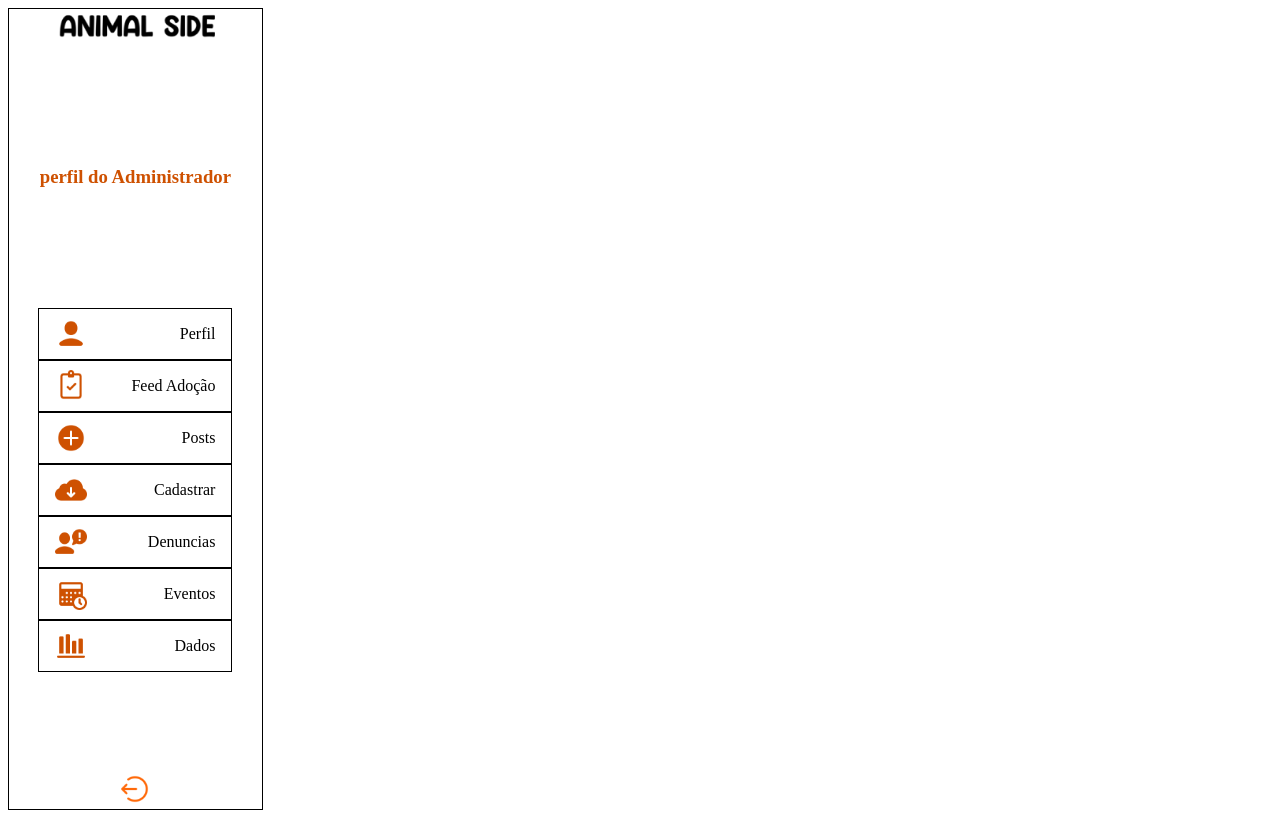
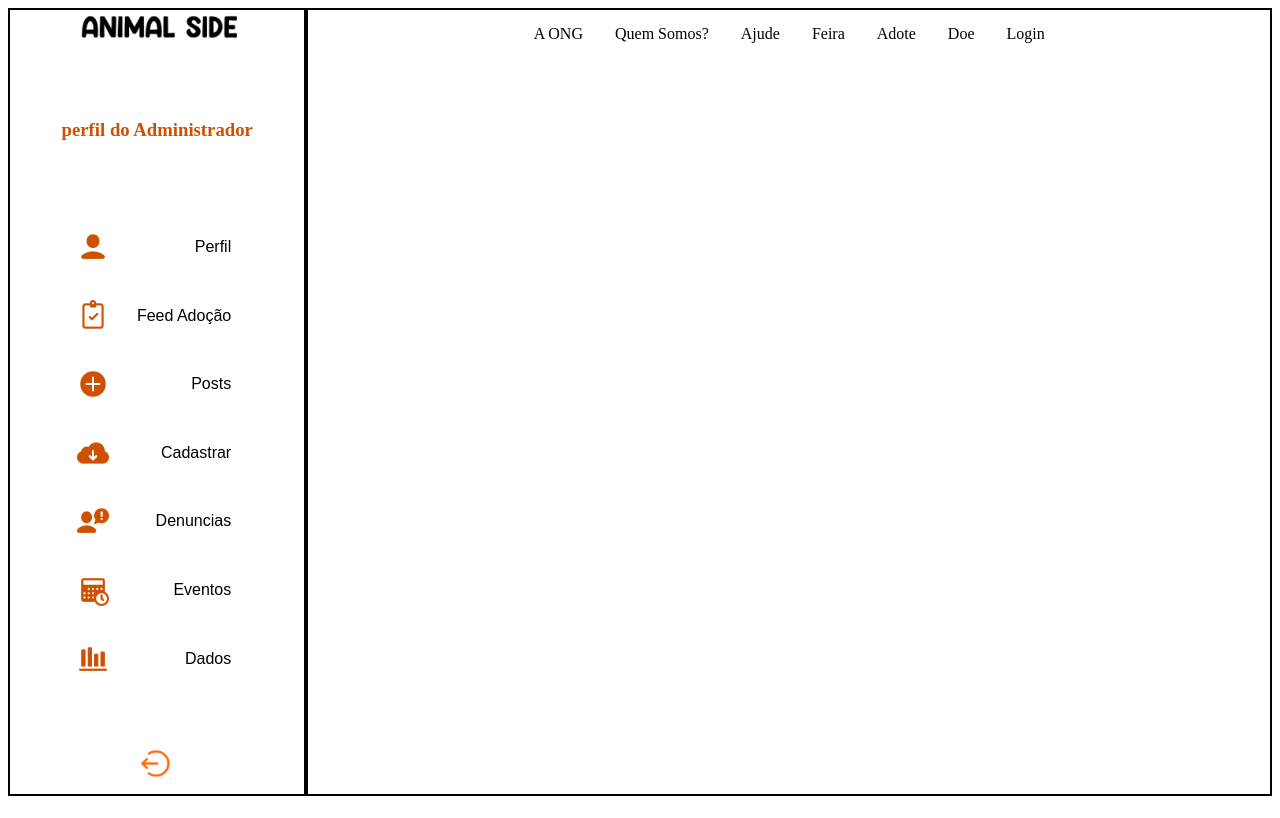
Before and after one commit to Davi-Oliveira-Brito/Animal-Side, a React app in the folder site/: page / in a window 1280 px wide. Built offline with nearby package versions, Linux system fonts and the light colour scheme.

Commit message:
componentes das pages de adm feitas

```diff
--- /dev/null
+++ b/site/src/components/navBar/index.js
@@ -0,0 +1,19 @@
+import './index.scss'
+
+
+export default function NavBar() {
+    return (
+    <main className="nav-bar">
+        <div className="nav-text">
+        <a>A ONG</a>
+        <a>Quem Somos?</a>
+        <a>Ajude</a>
+        <a>Feira</a>
+        <a>Adote</a>
+        <a>Doe</a>
+        <a>Login</a>
+
+        </div>
+    </main>
+    );
+}
--- /dev/null
+++ b/site/src/components/navBar/index.scss
@@ -0,0 +1,14 @@
+.nav-bar{
+    display:flex;
+    flex-direction: row;
+    justify-content: space-evenly;
+    width:57vw;
+    align-items: center;
+    height: 3em;
+
+    .nav-text a{
+        text-decoration: none;
+        color: #000;
+        padding: 1em;
+    }
+}
--- a/site/src/components/sideBar/index.js
+++ b/site/src/components/sideBar/index.js
@@ -1,7 +1,7 @@
 import './index.scss'
 
 
-export default function SideBar(props) {
+export default function SideBar() {
     return (
         <main className="comp-sideBar">
 
@@ -13,40 +13,40 @@ export default function SideBar(props) {
                 <h3>perfil do Administrador</h3>
             </div>
 
-            <div className="Info-Container">
+            <div className="info-container">
 
                 <div className="element-info" >
 
                     <img className="comp-image" src="/assets/images/Userperfil.png" alt="" />
-                    <p>Perfil</p>
+                    <button className="element-button">Perfil</button>
 
                 </div>
 
                 <div className="element-info" >
 
                     <img className="comp-image" src="/assets/images/Prancheta.png" alt="" />
-                    <p>Feed Adoção</p>
+                    <button className="element-button">Feed Adoção</button>
 
                 </div>
 
                 <div className="element-info" >
 
                     <img className="comp-image" src="/assets/images/mais.png" alt="" />
-                    <p>Posts</p>
+                    <button className="element-button">Posts</button>
 
                 </div>
 
                 <div className="element-info" >
 
                     <img className="comp-image" src="/assets/images/Download.png" alt="" />
-                    <p>Cadastrar</p>
+                    <button className="element-button">Cadastrar</button>
 
                 </div>
 
                 <div className="element-info" >
 
                     <img className="comp-image" src="/assets/images/denuncias.png" alt="" />
-                    <p>Denuncias</p>
+                    <button className="element-button">Denuncias</button>
 
 
                 </div>
@@ -54,22 +54,22 @@ export default function SideBar(props) {
                 <div className="element-info" >
 
                     <img className="comp-image" src="/assets/images/Calendario.png" alt="" />
-                    <p>Eventos</p>
+                    <button className="element-button" >Eventos</button>
 
                 </div>
 
                 <div className="element-info" >
 
                     <img className="comp-image" src="/assets/images/dados.png" alt="" />
-                    <p>Dados</p>
+                    <button className="element-button" >Dados</button>
 
                 </div>
 
             </div>
 
             <div className="sair">
+                <button className="sair-button" > <img className="comp-image" src="/assets/images/Logout.png" alt="" /></button>
 
-                <img className="comp-image" src="/assets/images/Logout.png" alt="" />
 
             </div>
 
--- a/site/src/components/sideBar/index.scss
+++ b/site/src/components/sideBar/index.scss
@@ -1,11 +1,12 @@
 .comp-sideBar{
-    border: solid 1px black;
+    overflow-x: hidden;
     align-items: center;
     display: flex;
+    border:solid 2px;
     flex-direction: column;
     justify-content: space-between;
-    height: 100vh;
-    width: 20%;
+    height: 98vh;
+    width: 23vw;
 
     .logo img{
         width: 10em;;
@@ -14,33 +15,74 @@
         font-family: century;
         color: #CE5101;
     }
+
     .info-container{
         display: flex;
         flex-direction: column;
-        justify-content: center;
-    }
+        justify-content: space-around;
+        height: 30em;;
 
         .element-info{
             display: flex;
+            border: solid 2px #ffffff;
             flex-direction: row;
             align-items: center;
             justify-content: space-between;
-        border: solid 1px black;
             width: 10em;
+            cursor: pointer;
             padding-left: 1em;
             padding-right: 1em;
         }
+        .element-info:hover{
+            transition: 7ms;
+            border: solid 2px #CE5101 ;
+            border-color: #CE5101;
 
-    .element-info p{
+           .element-button{
+            font-size: 19px;
+           }
+           .comp-image {
+            width: 2.5em;
+            height: 2.5em;
+        }
+
+        }
+
+    }
+
+    .element-button{
+        border: none;
+        background: none;
         font-size: 16px;
     }
+
+
 
     .comp-image {
         width: 2em;
         height: 2em;
     }
 
+    .sair-button{
+        cursor: pointer;
+        border: none;
+        background: none;
+    }
     .sair{
+        align-items: center;
+        height: 3em;
+        width: 3em;
+    }
+
+    .sair-button img:hover{
+        transition: 7ms;
+        width: 2.7em;
+        height: 2.7em;
+    }
+    .sair-button img {
+        width: 2.5em;
+        height: 2.5em;
+    }
+
 
 }
-}
--- a/site/src/pages/admin/cadastrar/index.js
+++ b/site/src/pages/admin/cadastrar/index.js
@@ -1,12 +1,28 @@
 import './index.scss'
 import SideBar from '../../../components/sideBar/index.js'
+import NavBar from '../../../components/navBar/index.js'
 
-export default function PageCadastrar(){
+
+export default function PageCadastrar() {
     return (
-        <main>
-            <SideBar/>
+        <main className="cadastro-page">
+
+            <div className="left">
+                <SideBar />
+            </div>
+
+            <div className="right">
+               <div className="nav">
+                <NavBar />
+               </div>
+
+               <div className="conteudo-cadastro">
+
+               </div>
+            </div>
+
         </main>
 
 
-    )
+    );
 }
--- a/site/src/pages/admin/cadastrar/index.scss
+++ b/site/src/pages/admin/cadastrar/index.scss
@@ -0,0 +1,16 @@
+.cadastro-page{
+    display:flex;
+    flex-direction: row;
+    justify-content: space-between;
+
+
+    .right{
+        display: flex;
+        flex-direction: column;
+        justify-content: space-between;
+        align-items: center;
+        border: solid 2px;
+        width: 80vw;
+    }
+
+}
```
Also changed, not shown: api/src/index.js (added), 3 other files. Lines whose indentation alone changed are shown as unchanged.
